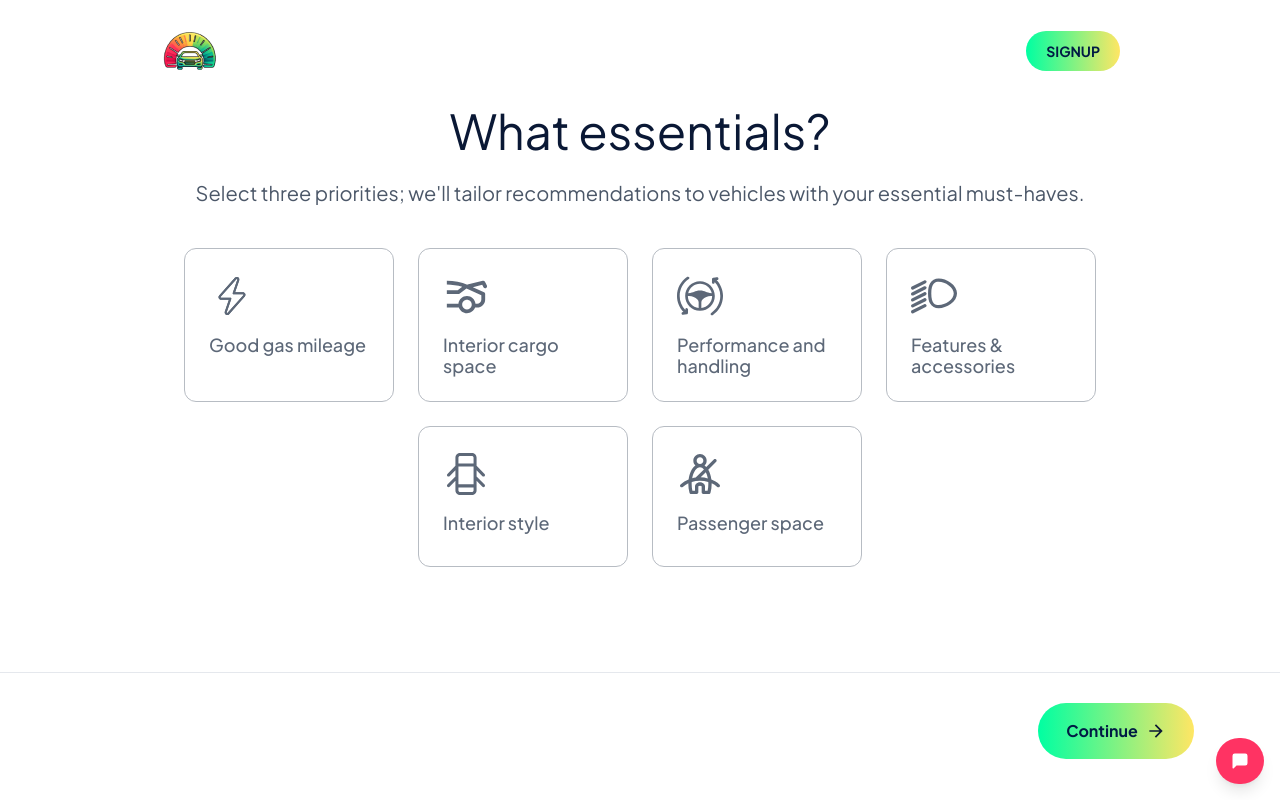
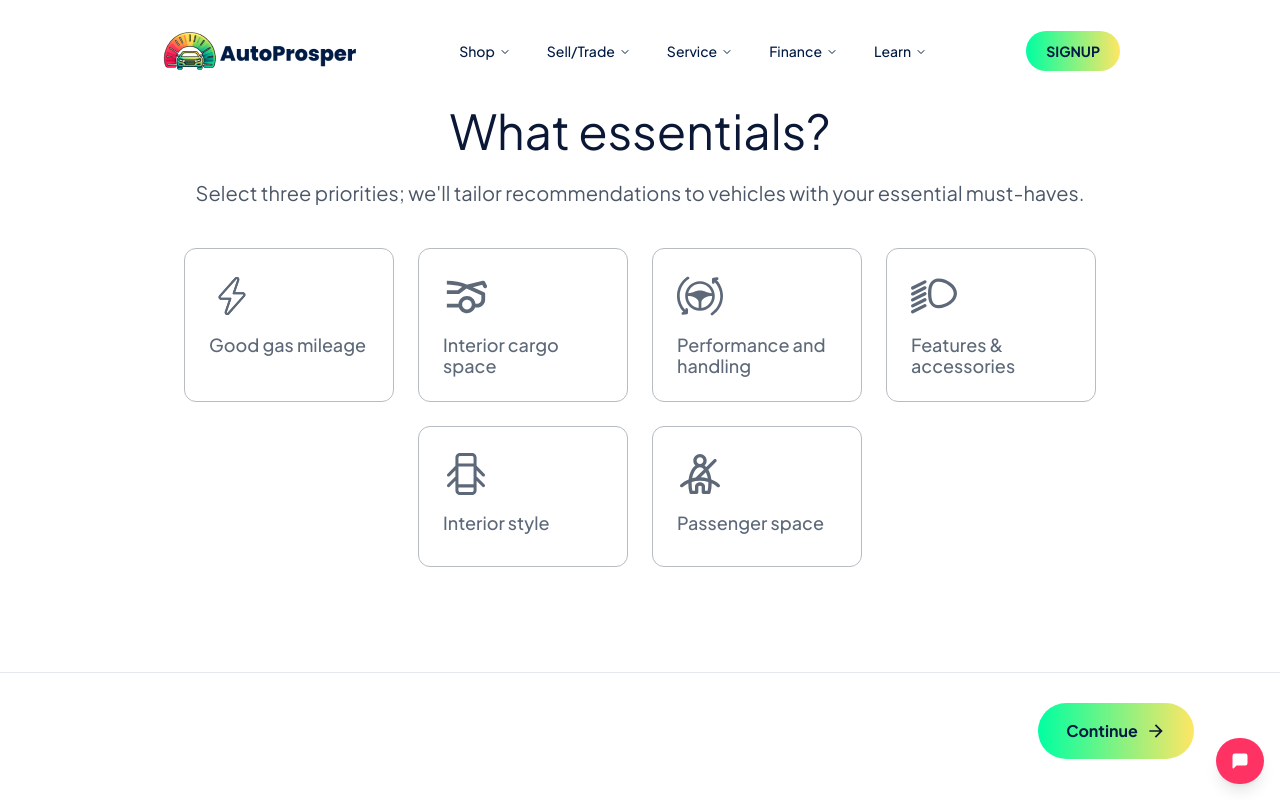
Before and after one commit to talhabaig/autoprosper, a Next.js app: page /find-or-make in a window 1280 px wide. Built offline with nearby package versions, Linux system fonts and the light colour scheme.

Commit message:
add navbar dark variation & fix section width

```diff
--- a/src/components/FindOrMakeSteps/FindOrMakeAllSteps.tsx
+++ b/src/components/FindOrMakeSteps/FindOrMakeAllSteps.tsx
@@ -66,7 +66,7 @@ const FindOrMakeAllSteps: React.FC<FirstTimeBuyer> = () => {
 
   return (
     <>
-      <NavigationBar />
+      <NavigationBar variant="dark" />
       {step > 0 && step < 6 && (
         <section
           className={`mt-auto mainWrapperFirstTimeBuyer ${
--- a/src/components/FirstTimeBuyer/FirstTimeBuyerAllSteps.tsx
+++ b/src/components/FirstTimeBuyer/FirstTimeBuyerAllSteps.tsx
@@ -72,7 +72,7 @@ const FirstTimeBuyerAllSteps: React.FC<FirstTimeBuyer> = () => {
 
   return (
     <>
-      <NavigationBar />
+      <NavigationBar variant="dark"/>
       <section className={`mt-auto mainWrapperFirstTimeBuyer ${step === 6 && 'bg-dark-7'}`}>
         <div className="container firstTimeBuyerContainerWrapper">
           {/* <h1>Step {step}</h1> */}
--- a/src/components/Icons/RightArrow.tsx
+++ b/src/components/Icons/RightArrow.tsx
@@ -1,9 +1,17 @@
-const RightArrow = () => {
-    return (
-        <svg width="24" height="24" viewBox="0 0 24 24" fill="none" xmlns="http://www.w3.org/2000/svg">
-            <path d="M16.173 13H3.99805V11H16.173L10.573 5.4L11.998 4L19.998 12L11.998 20L10.573 18.6L16.173 13Z" fill="#001B44"/>
-        </svg>
-    )
+import React, { FC } from 'react';
+
+interface RightArrowProps {
+  width?: number;
+  height?: number;
+  className?: string;
+}
+
+const RightArrow: FC<RightArrowProps> = ({ width = 24, height = 24, className }) => {
+  return (
+    <svg className={className} width={width} height={height} viewBox="0 0 24 24" fill="none" xmlns="http://www.w3.org/2000/svg">
+      <path d="M16.173 13H3.99805V11H16.173L10.573 5.4L11.998 4L19.998 12L11.998 20L10.573 18.6L16.173 13Z" fill="#001B44"/>
+    </svg>
+  );
 }
 
 export default RightArrow;
--- a/src/components/home/ProsperingCustomers/ProsperingCustomers.tsx
+++ b/src/components/home/ProsperingCustomers/ProsperingCustomers.tsx
@@ -34,7 +34,7 @@ const ProsperingCustomers: React.FC = () => {
           gallery.
         </SectionDesc>
       </div>
-      <div className="w-full md:max-w-[1576px]">
+      <div className="w-full">
         <Carousel
           className="w-full flex flex-col md:block"
           opts={{
--- a/src/components/home/UnveilIdealRide/UnveilIdealRide.tsx
+++ b/src/components/home/UnveilIdealRide/UnveilIdealRide.tsx
@@ -62,7 +62,7 @@ const UnveilIdealRide: React.FC = () => {
           experience from start to finish.
         </SectionDesc>
       </div>
-      <div className="pl-[15px] md:px-[76px] w-full md:max-w-[1576px]">
+      <div className="pl-[15px] md:px-[76px] w-full">
         <Carousel
           className="w-full flex flex-col md:block"
           opts={{
--- a/src/components/ui/Navigations/navigation.tsx
+++ b/src/components/ui/Navigations/navigation.tsx
@@ -1,9 +1,9 @@
-import * as React from "react"
-import * as NavigationMenuPrimitive from "@radix-ui/react-navigation-menu"
-import { cva } from "class-variance-authority"
-import { ChevronDown } from "lucide-react"
+import * as React from "react";
+import * as NavigationMenuPrimitive from "@radix-ui/react-navigation-menu";
+import { cva } from "class-variance-authority";
+import { ChevronDown } from "lucide-react";
 
-import { cn } from "@/lib/utils"
+import { cn } from "@/lib/utils";
 
 const NavigationMenu = React.forwardRef<
   React.ElementRef<typeof NavigationMenuPrimitive.Root>,
@@ -11,17 +11,14 @@ const NavigationMenu = React.forwardRef<
 >(({ className, children, ...props }, ref) => (
   <NavigationMenuPrimitive.Root
     ref={ref}
-    className={cn(
-      "z-10 flex max-w-max flex-1",
-      className
-    )}
+    className={cn("z-10 flex max-w-max flex-1", className)}
     {...props}
   >
     {children}
     <NavigationMenuViewport />
   </NavigationMenuPrimitive.Root>
-))
-NavigationMenu.displayName = NavigationMenuPrimitive.Root.displayName
+));
+NavigationMenu.displayName = NavigationMenuPrimitive.Root.displayName;
 
 const NavigationMenuList = React.forwardRef<
   React.ElementRef<typeof NavigationMenuPrimitive.List>,
@@ -35,22 +32,30 @@ const NavigationMenuList = React.forwardRef<
     )}
     {...props}
   />
-))
-NavigationMenuList.displayName = NavigationMenuPrimitive.List.displayName
+));
+NavigationMenuList.displayName = NavigationMenuPrimitive.List.displayName;
 
-const NavigationMenuItem = NavigationMenuPrimitive.Item
+const NavigationMenuItem = NavigationMenuPrimitive.Item;
 
 const navigationMenuTriggerStyle = cva(
-  "group inline-flex h-10 w-max items-center text-white justify-center px-4 py-2 text-sm font-medium transition-colors disabled:pointer-events-none disabled:opacity-50 data-[active]:bg-accent/50"
-)
+  "group inline-flex h-10 w-max items-center justify-center px-4 py-2 text-sm font-medium transition-colors disabled:pointer-events-none disabled:opacity-50 data-[active]:bg-accent/50"
+);
 
 const NavigationMenuTrigger = React.forwardRef<
   React.ElementRef<typeof NavigationMenuPrimitive.Trigger>,
-  React.ComponentPropsWithoutRef<typeof NavigationMenuPrimitive.Trigger>
->(({ className, children, ...props }, ref) => (
+  React.ComponentPropsWithoutRef<typeof NavigationMenuPrimitive.Trigger> & {
+    variant?: "light" | "dark";
+    children?: React.ReactNode;
+  }
+>(({ className, children, variant = "light", ...props }, ref) => (
   <NavigationMenuPrimitive.Trigger
     ref={ref}
-    className={cn(navigationMenuTriggerStyle(), "group", className)}
+    className={cn(
+      navigationMenuTriggerStyle(),
+      "group",
+      className,
+      variant == "light" ? "text-white" : "text-dark"
+    )}
     {...props}
   >
     {children}{" "}
@@ -59,11 +64,11 @@ const NavigationMenuTrigger = React.forwardRef<
       aria-hidden="true"
     />
     <div className="hidden group-data-[state=open]:block bg-green rounded-full absolute -bottom-[92%] w-[20%] h-[3px]">
-
+      {/* Additional content for the 'dark' variant */}
     </div>
   </NavigationMenuPrimitive.Trigger>
-))
-NavigationMenuTrigger.displayName = NavigationMenuPrimitive.Trigger.displayName
+));
+NavigationMenuTrigger.displayName = NavigationMenuPrimitive.Trigger.displayName;
 
 const NavigationMenuContent = React.forwardRef<
   React.ElementRef<typeof NavigationMenuPrimitive.Content>,
@@ -77,10 +82,10 @@ const NavigationMenuContent = React.forwardRef<
     )}
     {...props}
   />
-))
-NavigationMenuContent.displayName = NavigationMenuPrimitive.Content.displayName
+));
+NavigationMenuContent.displayName = NavigationMenuPrimitive.Content.displayName;
 
-const NavigationMenuLink = NavigationMenuPrimitive.Link
+const NavigationMenuLink = NavigationMenuPrimitive.Link;
 
 const NavigationMenuViewport = React.forwardRef<
   React.ElementRef<typeof NavigationMenuPrimitive.Viewport>,
@@ -96,9 +101,9 @@ const NavigationMenuViewport = React.forwardRef<
       {...props}
     />
   </div>
-))
+));
 NavigationMenuViewport.displayName =
-  NavigationMenuPrimitive.Viewport.displayName
+  NavigationMenuPrimitive.Viewport.displayName;
 
 const NavigationMenuIndicator = React.forwardRef<
   React.ElementRef<typeof NavigationMenuPrimitive.Indicator>,
@@ -114,9 +119,9 @@ const NavigationMenuIndicator = React.forwardRef<
   >
     <div className="relative top-[60%] h-2 w-2 rotate-45 rounded-tl-sm bg-border shadow-md" />
   </NavigationMenuPrimitive.Indicator>
-))
+));
 NavigationMenuIndicator.displayName =
-  NavigationMenuPrimitive.Indicator.displayName
+  NavigationMenuPrimitive.Indicator.displayName;
 
 export {
   navigationMenuTriggerStyle,
@@ -128,4 +133,4 @@ export {
   NavigationMenuLink,
   NavigationMenuIndicator,
   NavigationMenuViewport,
-}
+};
--- a/src/components/ui/Navigations/navigationBar.tsx
+++ b/src/components/ui/Navigations/navigationBar.tsx
@@ -28,7 +28,13 @@ import Learn from "./NavigationItems/learn";
 import Help from "./NavigationItems/help";
 import Link from "next/link";
 
-const NavigationBar = () => {
+interface NavigationBarInterface {
+  variant?: "light" | "dark";
+}
+
+const NavigationBar: React.FC<NavigationBarInterface> = ({
+  variant = "light",
+}) => {
   const navigationData: NavigationsType = [
     {
       title: "Shop",
@@ -57,7 +63,7 @@ const NavigationBar = () => {
     },
   ];
 
-  const desktopNavigationData = navigationData.filter((o) => !o.mobileOnly)
+  const desktopNavigationData = navigationData.filter((o) => !o.mobileOnly);
 
   const [selectedItem, setSelectedItem] =
     useState<NavigationContentType | null>(null);
@@ -109,12 +115,21 @@ const NavigationBar = () => {
         <UserIcon />
       </div>
       <div className="hidden relative md:flex mx-auto justify-between items-center md:w-screen lg:px-40 lg:py-[30px] md:px-10 md:py-[15px]">
-        <Image src="/images/logo.png" alt="logo" width="200" height="42" />
-        <NavigationMenu className="hidden md:inline"  >
+        {variant === "dark" ? (
+          <Image src="/images/logo-dark.png" alt="logo" width="200" height="42" />
+        ) : (
+          <Image
+            src="/images/logo.png"
+            alt="logo"
+            width="200"
+            height="42"
+          />
+        )}
+        <NavigationMenu className="hidden md:inline">
           <NavigationMenuList>
             {desktopNavigationData.map((navigation, index) => (
-              <NavigationMenuItem  key={index + "-nav"}>
-                <NavigationMenuTrigger >
+              <NavigationMenuItem key={index + "-nav"}>
+                <NavigationMenuTrigger variant={variant}>
                   {navigation.title}
                 </NavigationMenuTrigger>
                 <NavigationMenuContent className="bg-white md:w-screen py-[10px] transition-all overflow-y-scroll">
```
Also changed, not shown: public/images/logo-dark.png (added).
